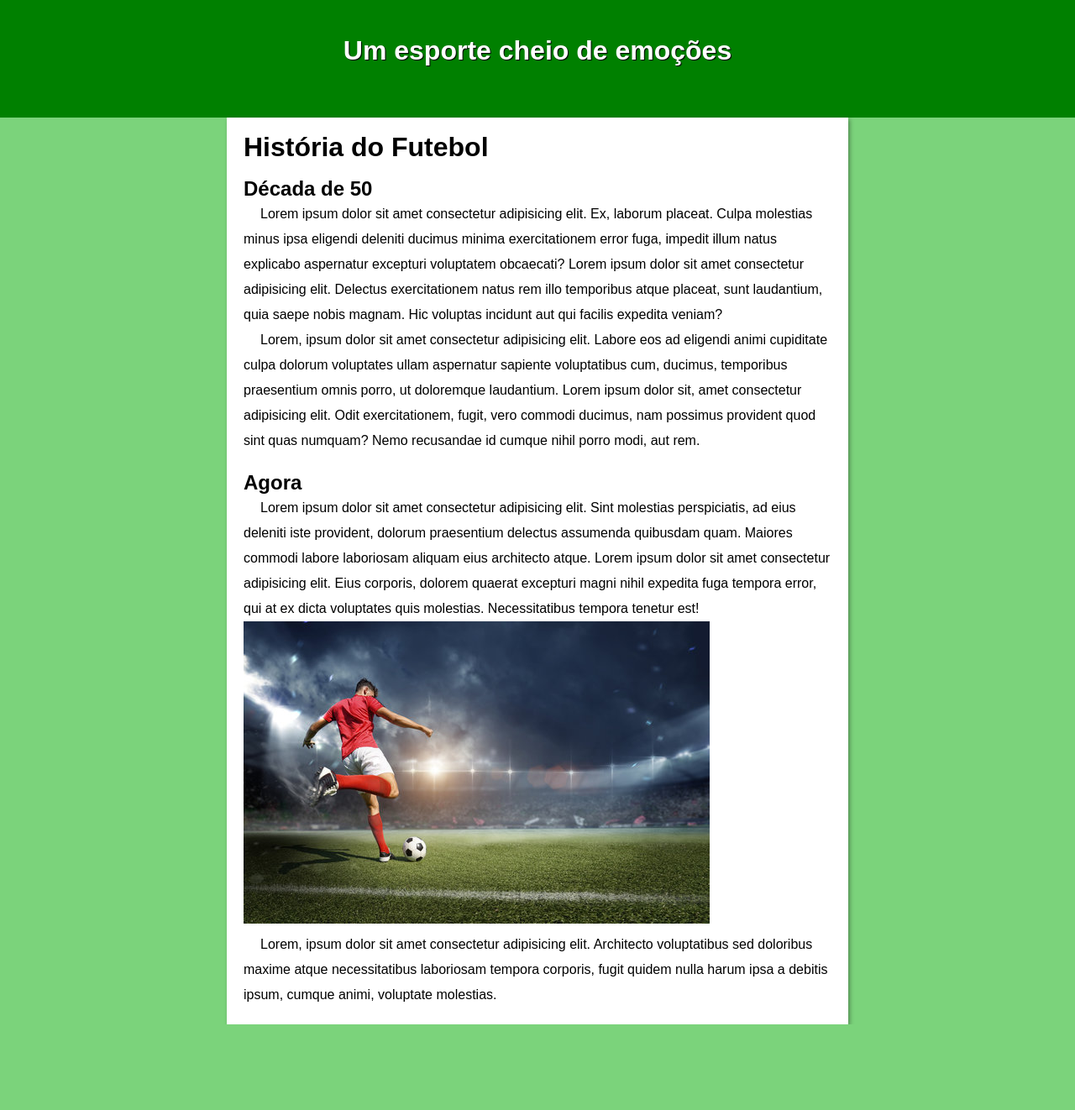
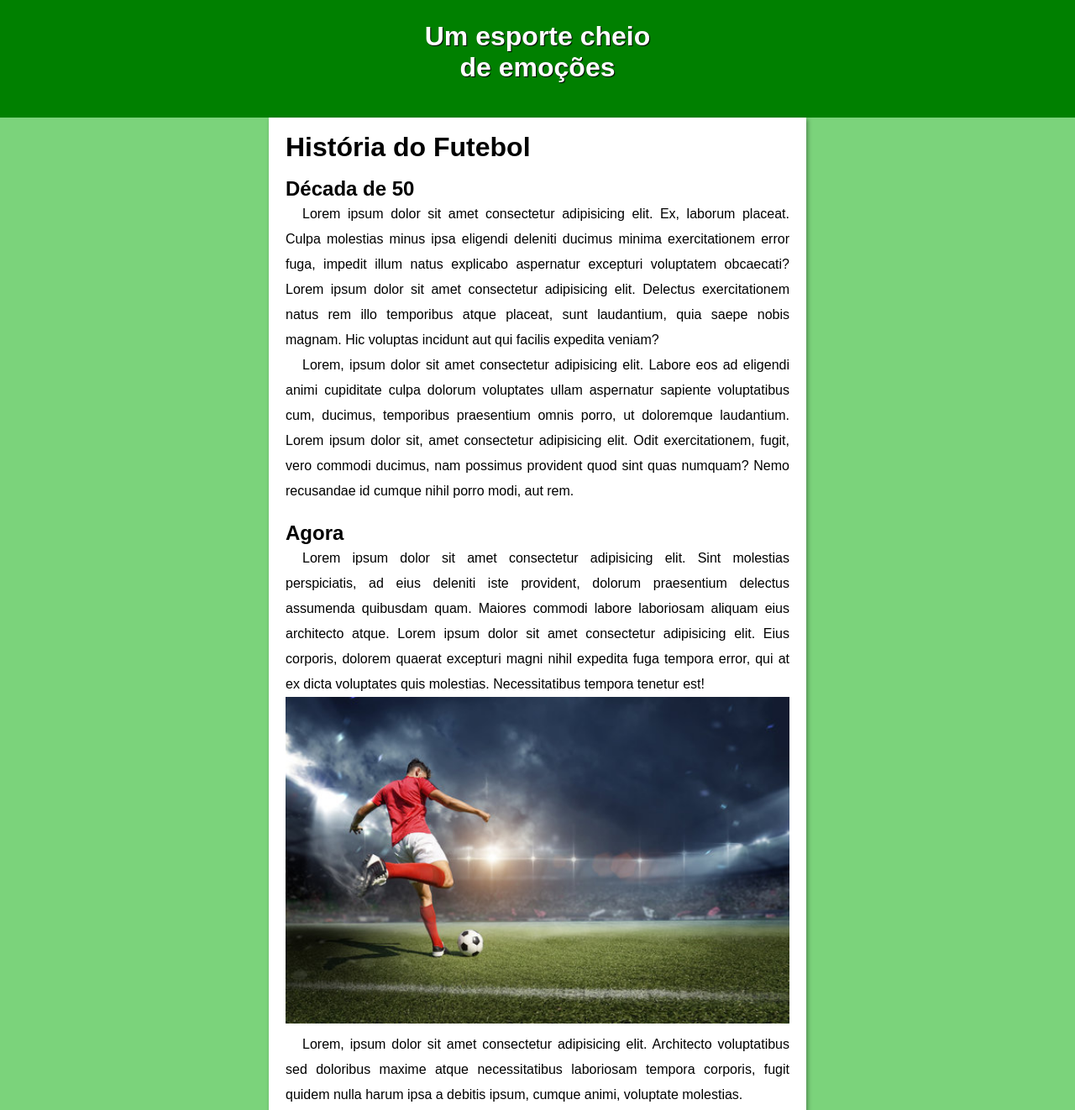
Before and after one commit to jonaschacon/site-futebol, a plain HTML site: page index.html in a window 1280 px wide. Shown: the top 1322 px of the page at 84% size. Before the commit the page ends 1220 px from the top, so only its background shows below. Drawn offline with Linux system fonts and the light colour scheme.

Commit message:
adicionando resposividade 1.0
deixando o site mais fácil de utilizar

```diff
--- a/index.html
+++ b/index.html
@@ -22,12 +22,19 @@
             text-align: center;
             color: white;
             text-shadow: 1px 1px 1px black;
-            line-height: 120px;
             font-weight: bold;
         }
 
+        header > h1 {
+            margin: auto;
+            min-width: 200px;
+            max-width: 300px;
+            padding-top: 25px;
+        }
+
         main {
-            width: 700px;
+            min-width: 300px;
+            max-width: 600px;
             background-color: white;
             margin: auto;
             padding: 20px;
@@ -42,6 +49,11 @@
 
         main p {
             text-indent: 20px;
+            text-align: justify;
+        }
+
+        img {
+            width: 100%;
         }
     </style>
 </head>
```
